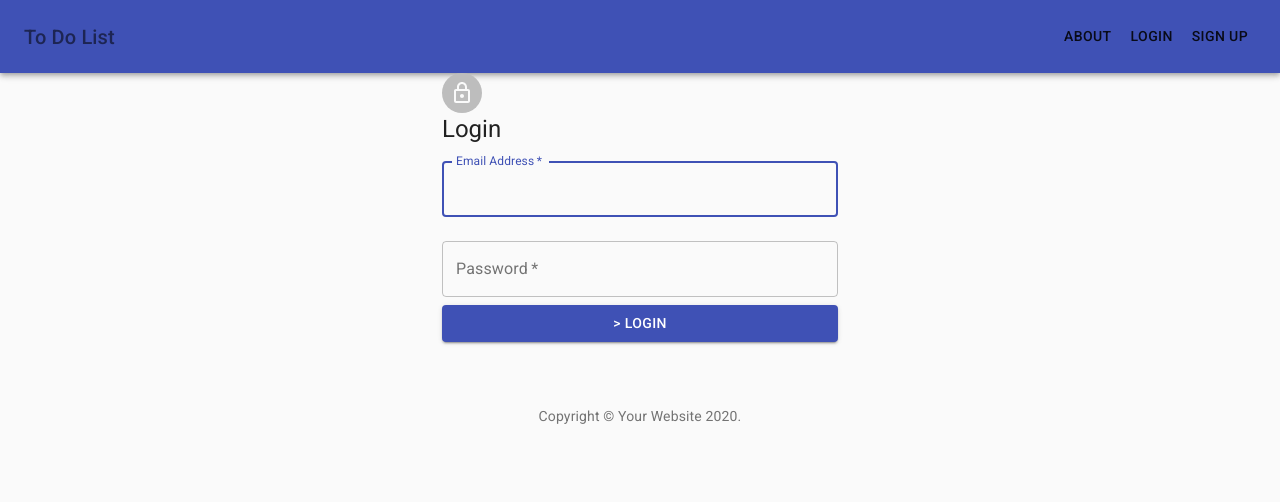
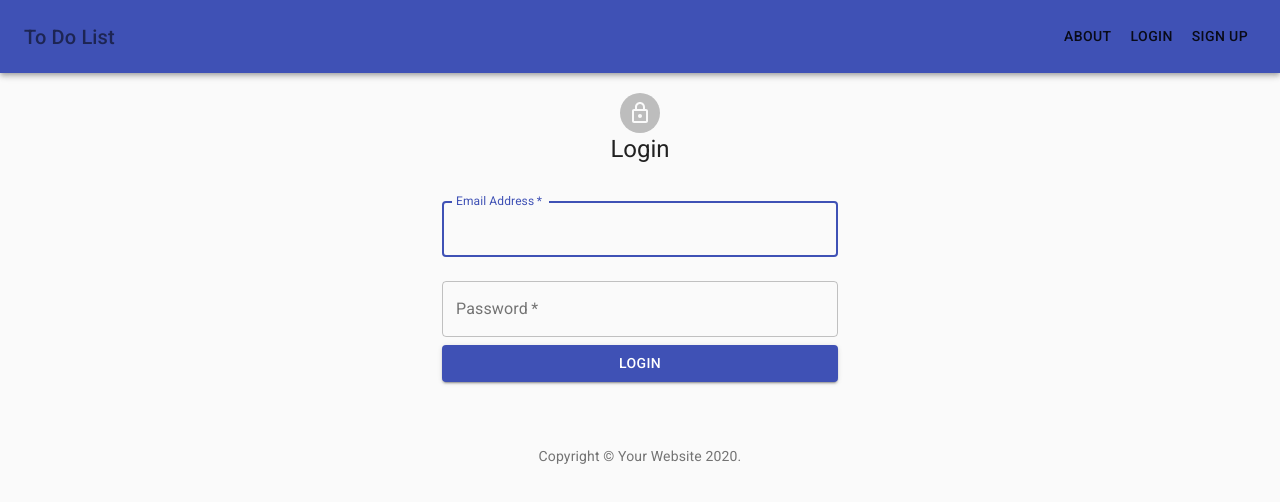
Before and after one commit to chrislacey89/toDoList, a React (Create React App) app: page /login in a window 1280 px wide. Shown: the top 502 px of the page. Built offline with nearby package versions, Linux system fonts and the light colour scheme.

Commit message:
added styling to login

```diff
--- a/src/Components/Pages/About.js
+++ b/src/Components/Pages/About.js
@@ -1,6 +1,5 @@
 import React from 'react';
 import Grid from '@material-ui/core/Grid';
-import Paper from '@material-ui/core/Paper';
 
 function About() {
   return (
--- a/src/Components/Pages/Login.js
+++ b/src/Components/Pages/Login.js
@@ -3,6 +3,7 @@ import Avatar from '@material-ui/core/Avatar';
 import Button from '@material-ui/core/Button';
 import CssBaseline from '@material-ui/core/CssBaseline';
 import TextField from '@material-ui/core/TextField';
+import Grid from '@material-ui/core/Grid';
 // import FormControlLabel from '@material-ui/core/FormControlLabel';
 // import Checkbox from '@material-ui/core/Checkbox';
 import Link from '@material-ui/core/Link';
@@ -13,6 +14,8 @@ import Typography from '@material-ui/core/Typography';
 import { makeStyles } from '@material-ui/core/styles';
 import Container from '@material-ui/core/Container';
 import { Redirect } from 'react-router-dom';
+import classes from '../../Styles/style.module.css';
+import red from '@material-ui/core/colors/red';
 
 import Modal from '../../Components/Modal';
 
@@ -139,13 +142,19 @@ class Login extends Component {
             closeModal={this.closeModal}
             errorMessage={this.errorMessage()}
           />
+          <div style={{ padding: 20 }}>
+            <Grid container justify='center' spacing={0}>
+              <Avatar>
+                <LockOutlinedIcon />
+              </Avatar>
+              <Grid item xs={12} justify='center'>
+                <Typography align='center' component='h1' variant='h5'>
+                  Login
+                </Typography>
+              </Grid>
+            </Grid>
+          </div>
 
-          <Avatar>
-            <LockOutlinedIcon />
-          </Avatar>
-          <Typography component='h1' variant='h5'>
-            Login
-          </Typography>
           <form noValidate onSubmit={this.onSubmit}>
             <TextField
               variant='outlined'
@@ -188,7 +197,7 @@ class Login extends Component {
               color='primary'
               loading={this.props.loading}
             >
-              > Login
+              Login
             </Button>
           </form>
         </div>
--- a/src/Styles/style.module.css
+++ b/src/Styles/style.module.css
@@ -6,11 +6,15 @@
 }
 
 .rightAlign {
-  /* display: flex;
-  align-self: flex-end; */
+  display: flex;
+  align-self: flex-end;
 }
 
 .centerAlign {
-  /* display: flex;
-  align-items: center; */
+  display: flex;
+  align-items: center;
 }
+
+.green {
+  background-color: green;
+}
```
